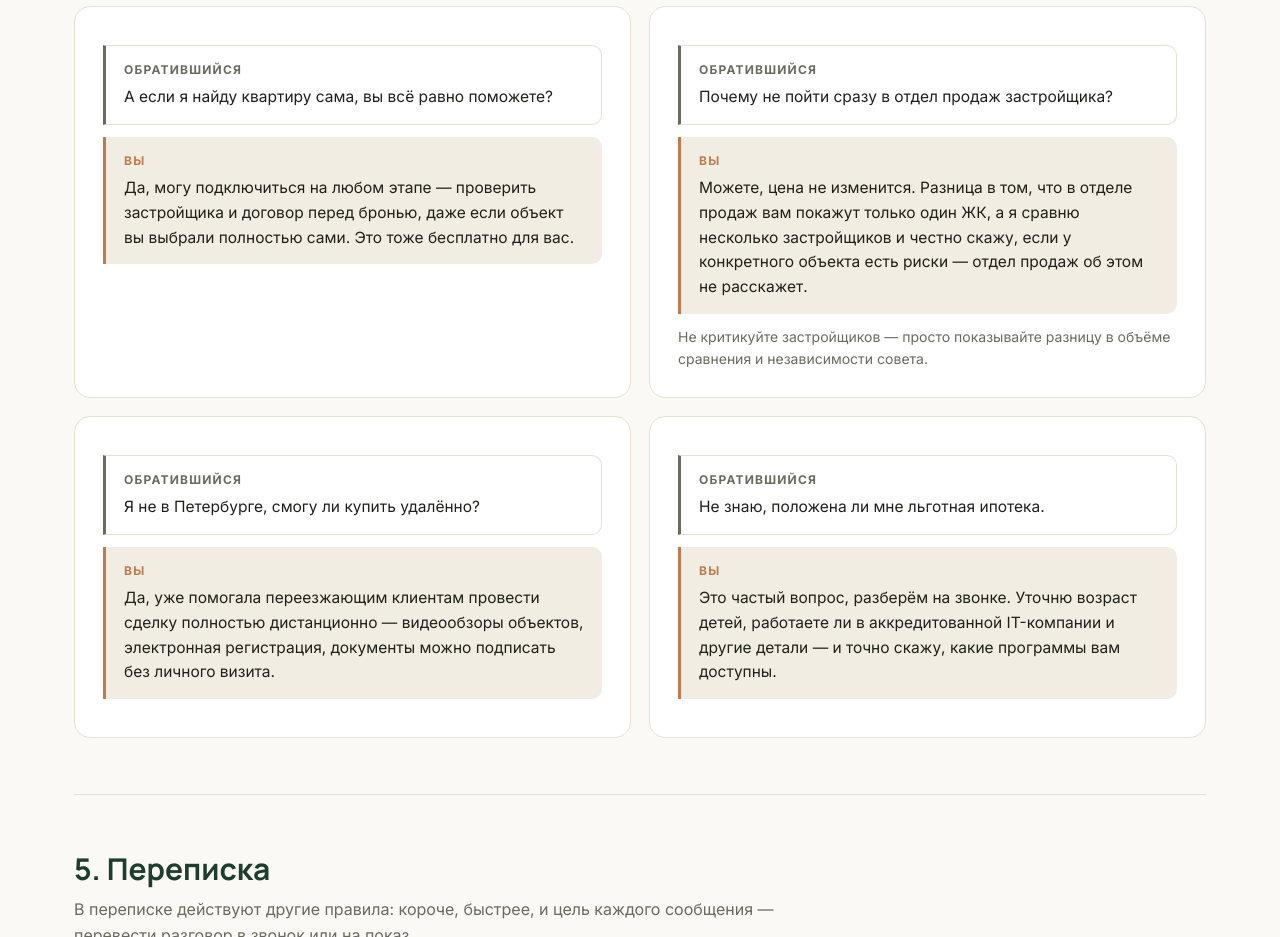
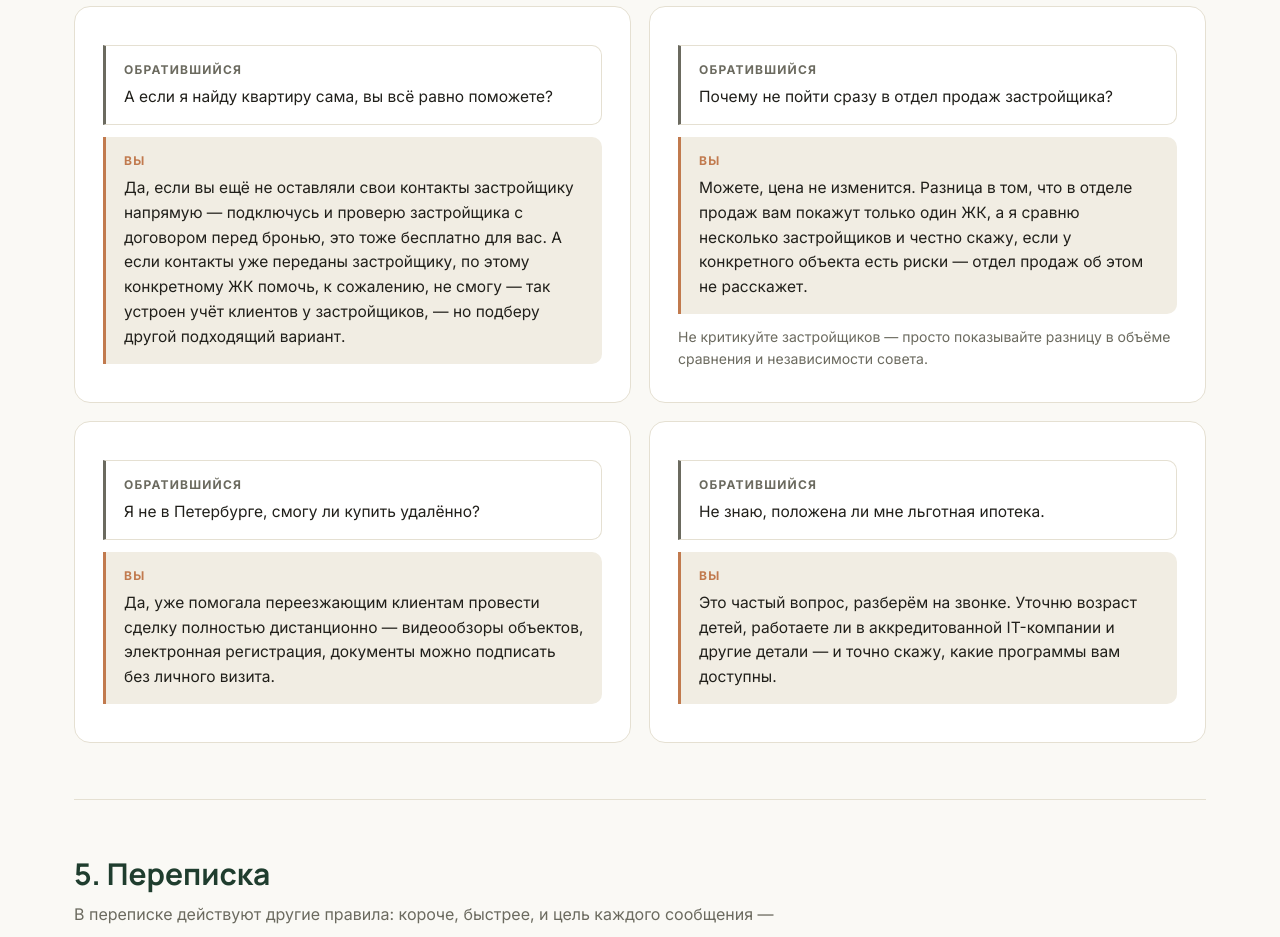
Before and after one commit to murzzsite/shukhrina-novostroiki, a plain HTML site: page scripts.html in a window 1280 px wide. Shown: the part 5280-6217 px from the top of the page. Drawn offline with Linux system fonts and the light colour scheme.

Commit message:
fix: clarify FAQ - can't help if client already gave contacts to developer directly

```diff
--- a/scripts.html
+++ b/scripts.html
@@ -200,7 +200,7 @@
         <div class="say say--client"><span class="say__who">Обратившийся</span>А если я найду квартиру сама, вы всё равно поможете?</div>
         <div class="say">
           <span class="say__who">Вы</span>
-          Да, могу подключиться на любом этапе — проверить застройщика и договор перед бронью, даже если объект вы выбрали полностью сами. Это тоже бесплатно для вас.
+          Да, если вы ещё не оставляли свои контакты застройщику напрямую — подключусь и проверю застройщика с договором перед бронью, это тоже бесплатно для вас. А если контакты уже переданы застройщику, по этому конкретному ЖК помочь, к сожалению, не смогу — так устроен учёт клиентов у застройщиков, — но подберу другой подходящий вариант.
         </div>
       </div>
       <div class="card">
```
Also changed, not shown: index.html (+1 -1 lines).
